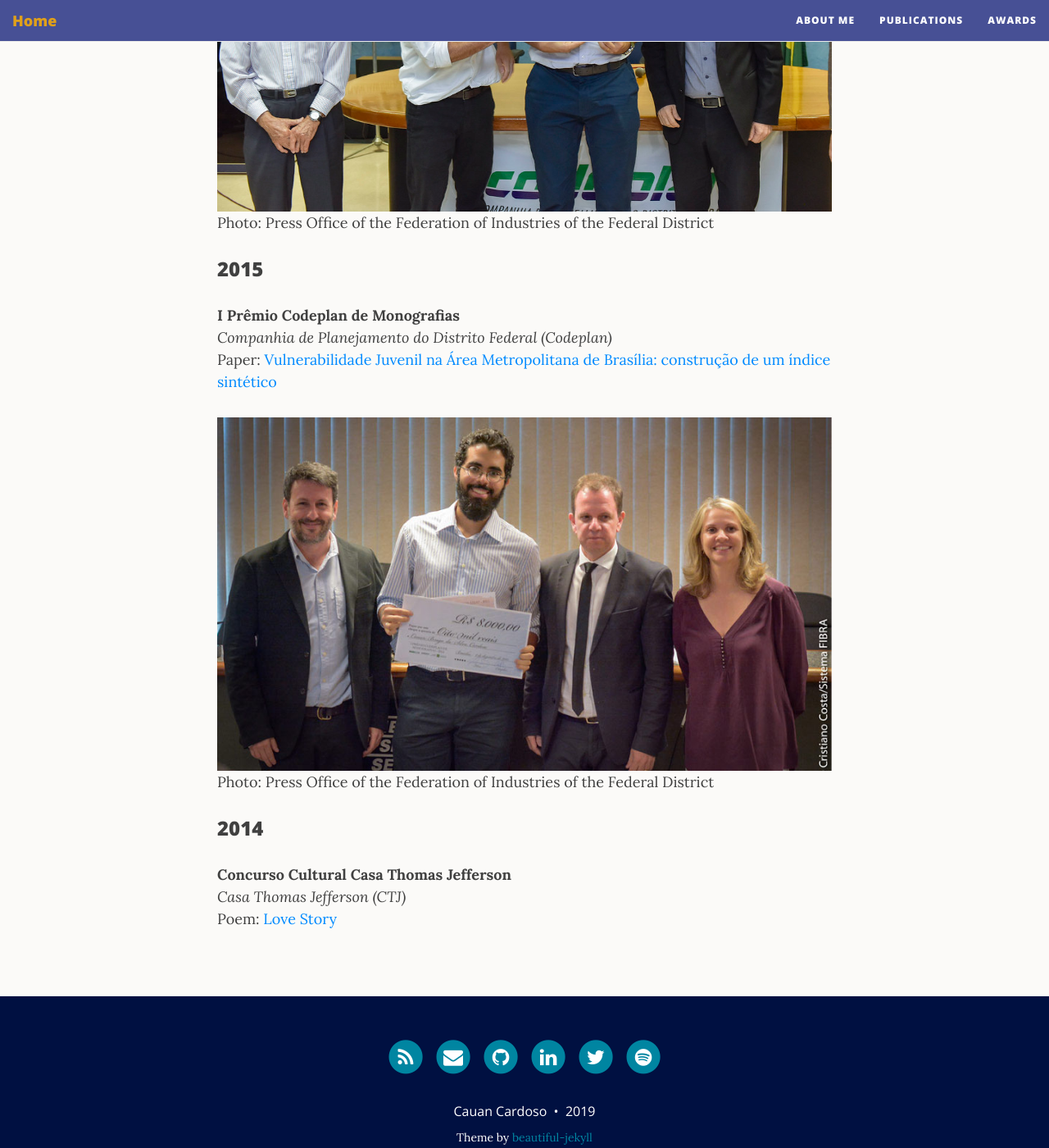
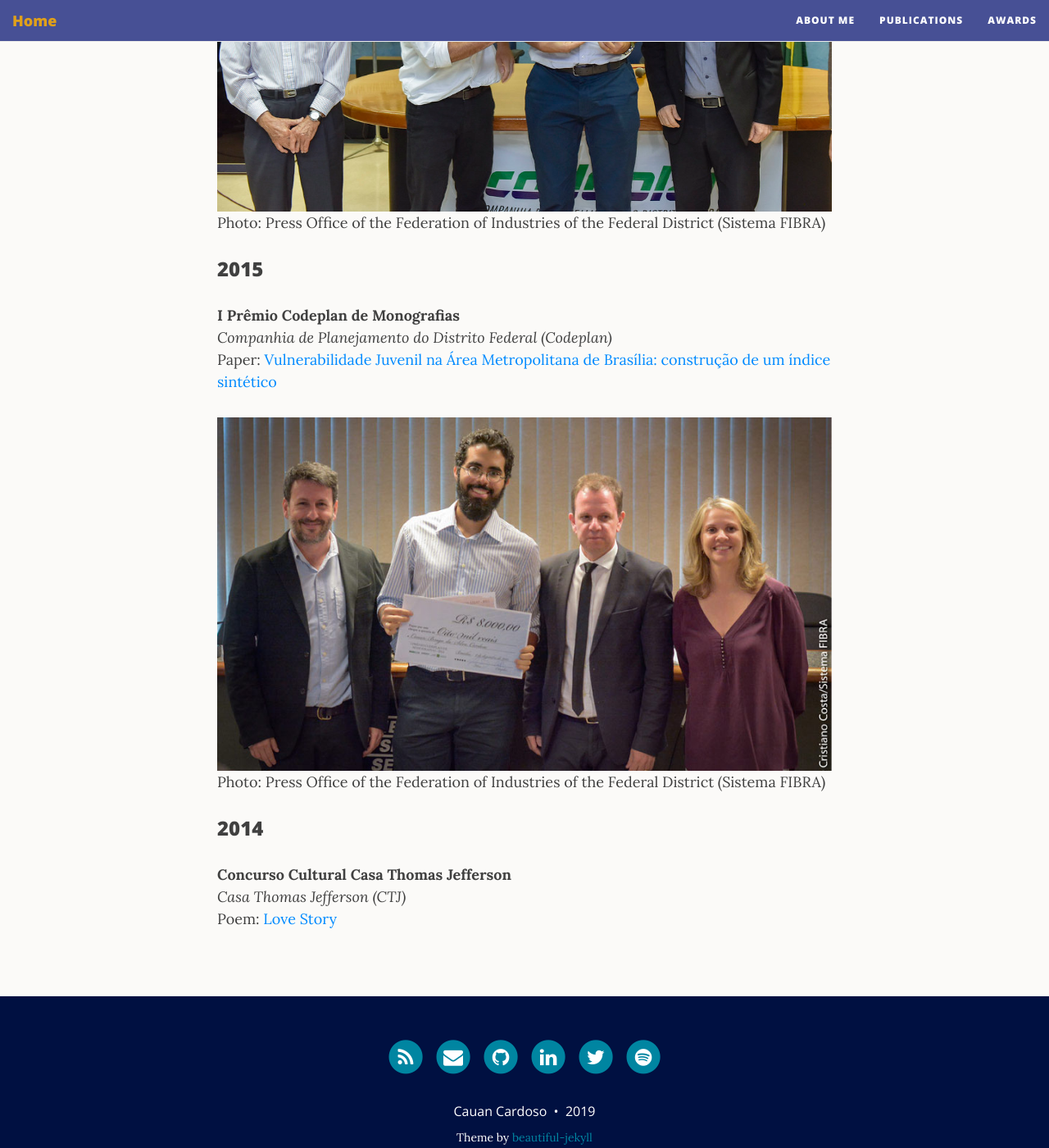
Before and after one commit to cauancardoso/cauancardoso.github.io, a Jekyll site: the page built from awards.md, in a window 1280 px wide and 1400 px high, scrolled down 899 px. Shown: the whole window at 82% size. Built offline with Jekyll 4.4.1, drawn with Linux system fonts in a browser that asks for light colours; nearby versions of some CDN libraries.

Commit message:
Update awards.md

```diff
--- a/awards.md
+++ b/awards.md
@@ -14,7 +14,7 @@ Paper: [Transformação da Estrutura Etária e Desafios para o Desenvolvimento H
 Paper: [O bônus demográfico relativo e absoluto no acesso à escola no Distrito Federal](http://www.codeplan.df.gov.br/wp-content/uploads/2018/04/TD-38-O-b%C3%B4nus-demogr%C3%A1fico-relativo-e-absoluto-no-acesso-%C3%A0-escola-no-Distrito-Federal.pdf)
 
 ![III_Premio_Codeplan](/img/III_Premio_Codeplan.jpg)
-Photo: Press Office of the Federation of Industries of the Federal District
+Photo: Press Office of the Federation of Industries of the Federal District (Sistema FIBRA)
 
 ### 2015
 **I Prêmio Codeplan de Monografias**
@@ -22,7 +22,7 @@ Photo: Press Office of the Federation of Industries of the Federal District
 Paper: [Vulnerabilidade Juvenil na Área Metropolitana de Brasília: construção de um índice sintético](http://www.codeplan.df.gov.br/wp-content/uploads/2018/02/TD_10_Vulnerabilidade_Juvenil_na_%C3%81rea_Metropolitana_de_Bras%C3%ADlia.pdf)
 
 ![I_Premio_Codeplan](/img/I_Premio_Codeplan.jpg)
-Photo: Press Office of the Federation of Industries of the Federal District
+Photo: Press Office of the Federation of Industries of the Federal District (Sistema FIBRA)
 
 ### 2014
 **Concurso Cultural Casa Thomas Jefferson**
```
